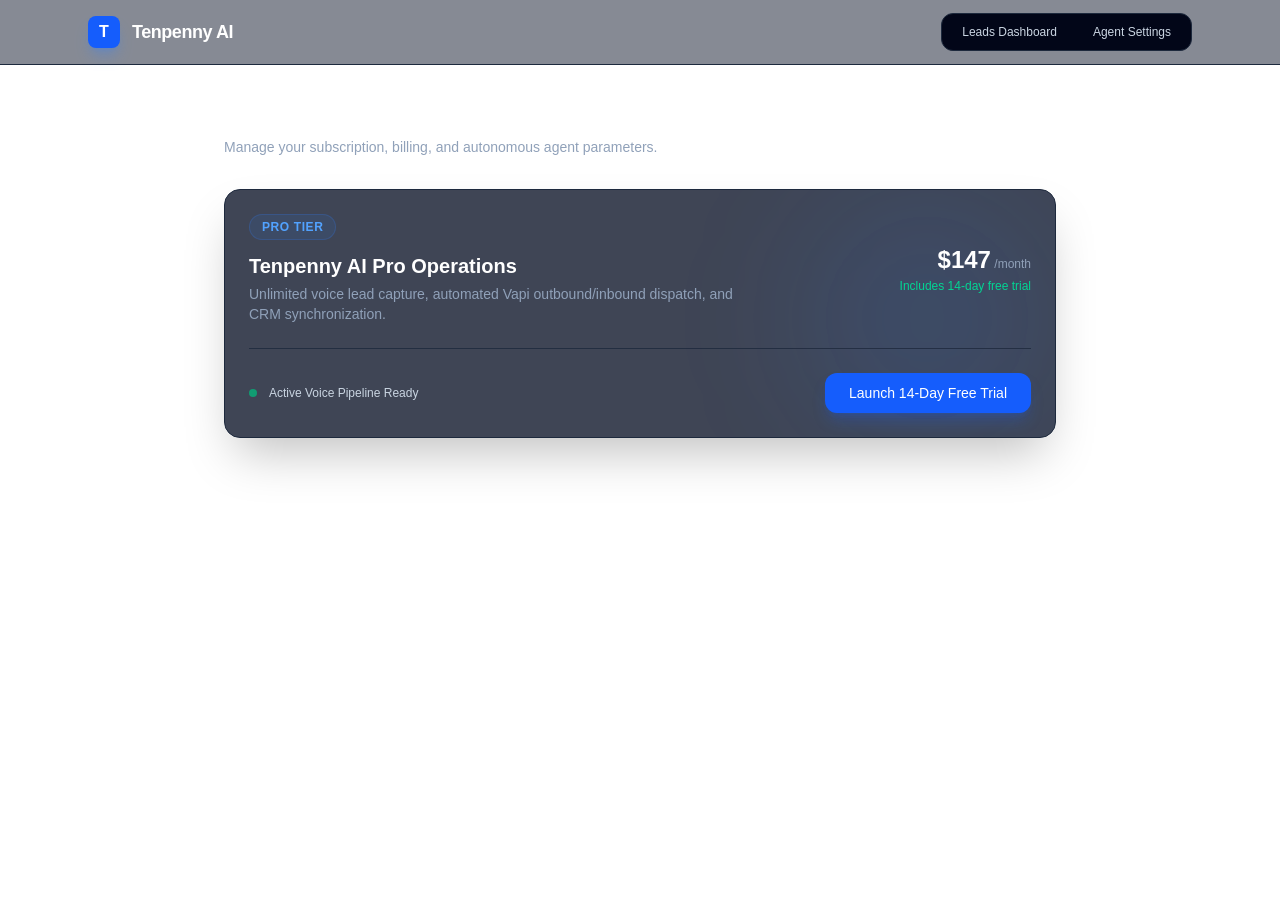
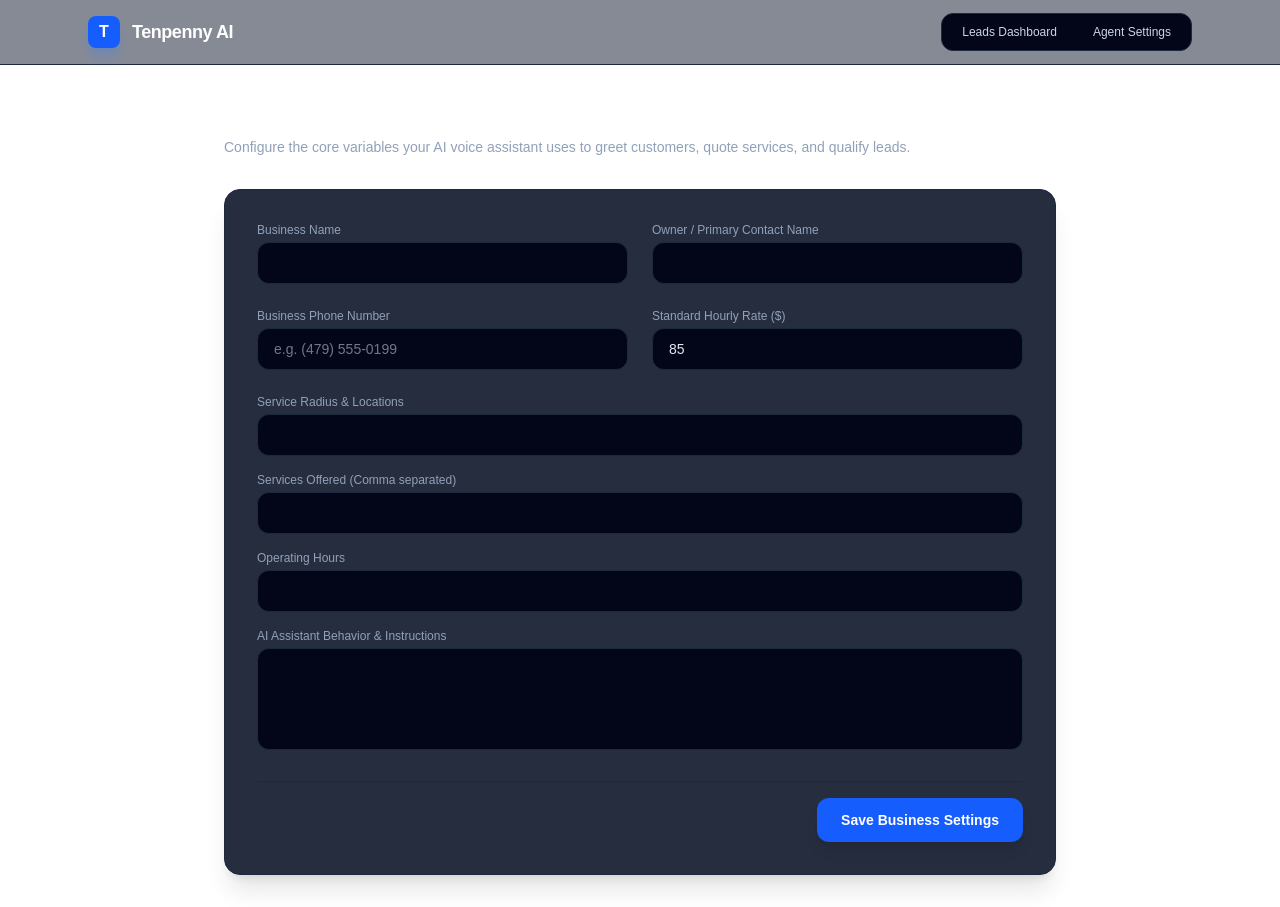
Before and after one commit to Mechro2/tenpenny, a Next.js app: page /settings in a window 1280 px wide. Before the commit the page ends 800 px from the top, so only its background shows below. Built offline with nearby package versions, Linux system fonts and the light colour scheme; no server answers; the database is empty.

Commit message:
Clean and finalize business settings page code

```diff
--- a/src/app/settings/page.tsx
+++ b/src/app/settings/page.tsx
@@ -1,161 +1,183 @@
 'use client';
 
 import { useState, useEffect } from 'react';
-import Link from 'next/link';
+import { createClient } from '@supabase/supabase-js';
+
+const supabase = createClient(
+  process.env.NEXT_PUBLIC_SUPABASE_URL || '',
+  process.env.NEXT_PUBLIC_SUPABASE_ANON_KEY || ''
+);
 
 export default function SettingsPage() {
-  const [loading, setLoading] = useState(false);
-  const [isSubscribed, setIsSubscribed] = useState(false);
+  const [loading, setLoading] = useState(true);
+  const [saving, setSaving] = useState(false);
+  const [success, setSuccess] = useState(false);
+
+  const [settings, setSettings] = useState({
+    business_name: '',
+    owner_name: '',
+    phone_number: '',
+    service_radius: '',
+    services_offered: '',
+    hourly_rate: 85,
+    operating_hours: '',
+    custom_prompt_instructions: '',
+  });
 
   useEffect(() => {
-    // Force immediate success if ?success=true is in the URL
-    const params = new URLSearchParams(window.location.search);
-    if (params.get('success') === 'true') {
-      setIsSubscribed(true);
-      return;
+    fetchSettings();
+  }, []);
+
+  async function fetchSettings() {
+    setLoading(true);
+    const { data, error } = await supabase
+      .from('contractor_settings')
+      .select('*')
+      .eq('contractor_id', 1)
+      .single();
+
+    if (!error && data) {
+      setSettings(data);
+    }
+    setLoading(false);
   }
 
-    // Otherwise check Supabase DB via API route
-    async function checkDb() {
-      try {
-        const res = await fetch('/api/check-subscription?contractorId=1');
-        const data = await res.json();
-        if (data.is_pro) {
-          setIsSubscribed(true);
-        }
-      } catch (err) {
-        console.error('Failed to check subscription:', err);
+  async function handleSave(e: React.FormEvent) {
+    e.preventDefault();
+    setSaving(true);
+    setSuccess(false);
+
+    const { error } = await supabase
+      .from('contractor_settings')
+      .update({
+        ...settings,
+        updated_at: new Date().toISOString(),
+      })
+      .eq('contractor_id', 1);
+
+    setSaving(false);
+    if (!error) {
+      setSuccess(true);
+      setTimeout(() => setSuccess(false), 3000);
+    } else {
+      alert('Error saving settings: ' + error.message);
     }
   }
-    checkDb();
-  }, []);
 
-  const handleUpgrade = async () => {
-    setLoading(true);
-    try {
-      const response = await fetch('/api/stripe/create-checkout', {
-        method: 'POST',
-        headers: { 'Content-Type': 'application/json' },
-        body: JSON.stringify({ contractorId: 1 }),
-      });
-
-      const data = await response.json();
-      if (data.url) {
-        window.location.href = data.url;
-      } else {
-        alert(data.error || 'Failed to open checkout');
-      }
-    } catch (err) {
-      console.error(err);
-      alert('Something went wrong.');
-    } finally {
-      setLoading(false);
-    }
-  };
-
-  // Thank You / Success View
-  if (isSubscribed) {
   return (
-      <div className="p-8 max-w-4xl mx-auto space-y-8 animate-fadeIn">
-        <div className="bg-gradient-to-br from-blue-900/40 via-slate-900 to-slate-950 border border-blue-500/30 rounded-3xl p-8 shadow-2xl relative overflow-hidden">
-          <div className="absolute top-0 right-0 w-96 h-96 bg-blue-500/10 rounded-full blur-3xl pointer-events-none" />
-
-          <div className="flex items-center justify-between mb-4">
-            <div className="inline-flex items-center gap-2 px-3 py-1 rounded-full bg-emerald-500/10 border border-emerald-500/20 text-emerald-400 text-xs font-semibold uppercase tracking-wider">
-              Payment Verified • Trial Active
-            </div>
-            <Link
-              href="/leads"
-              className="bg-blue-600 hover:bg-blue-500 text-white text-xs font-semibold px-4 py-2 rounded-xl transition-all shadow-lg shadow-blue-600/25 flex items-center gap-2"
-            >
-              <span>Go to Leads Dashboard</span>
-              <span>→</span>
-            </Link>
-          </div>
-
-          <h1 className="text-3xl font-bold tracking-tight text-white">Thank You for Subscribing!</h1>
-          <p className="text-slate-300 text-sm mt-2 max-w-xl">
-            Your 14-day free trial for Tenpenny AI Pro Operations is fully active. Your autonomous voice pipelines are armed and ready to capture leads.
+    <div className="p-8 max-w-4xl mx-auto space-y-8">
+      <div>
+        <h1 className="text-3xl font-bold tracking-tight text-white">Business Settings & AI Persona</h1>
+        <p className="text-slate-400 text-sm mt-1">
+          Configure the core variables your AI voice assistant uses to greet customers, quote services, and qualify leads.
         </p>
       </div>
 
-        <div className="bg-slate-900/85 backdrop-blur-xl border border-slate-800 rounded-3xl p-8 shadow-xl space-y-6">
+      {loading ? (
+        <div className="p-12 rounded-2xl bg-slate-900/60 border border-slate-800 text-slate-400 text-sm text-center">
+          Loading settings...
+        </div>
+      ) : (
+        <form onSubmit={handleSave} className="bg-slate-900/90 rounded-2xl border border-slate-800 p-8 space-y-6 shadow-xl">
+          <div className="grid grid-cols-1 md:grid-cols-2 gap-6">
             <div>
-            <h2 className="text-xl font-semibold text-white">Your Unlocked Pro Capabilities</h2>
-            <p className="text-xs text-slate-400 mt-1">Here is what Tenpenny AI is now doing live for your contracting business:</p>
+              <label className="block text-xs font-medium text-slate-400 mb-1">Business Name</label>
+              <input
+                type="text"
+                value={settings.business_name}
+                onChange={(e) => setSettings({ ...settings, business_name: e.target.value })}
+                className="w-full bg-slate-950 border border-slate-800 rounded-xl px-4 py-2.5 text-slate-200 text-sm focus:outline-none focus:border-blue-500"
+              />
             </div>
 
-          <div className="grid grid-cols-1 md:grid-cols-2 gap-6">
-            <div className="p-5 rounded-2xl bg-slate-800/40 border border-slate-700/50 space-y-2">
-              <div className="text-blue-400 font-semibold text-sm">⚡ Instant SMS-to-Callback Routing</div>
-              <p className="text-xs text-slate-400">Missed a call or got an after-hours text? Tenpenny immediately engages the lead via voice to qualify project scope within seconds.</p>
+            <div>
+              <label className="block text-xs font-medium text-slate-400 mb-1">Owner / Primary Contact Name</label>
+              <input
+                type="text"
+                value={settings.owner_name}
+                onChange={(e) => setSettings({ ...settings, owner_name: e.target.value })}
+                className="w-full bg-slate-950 border border-slate-800 rounded-xl px-4 py-2.5 text-slate-200 text-sm focus:outline-none focus:border-blue-500"
+              />
             </div>
 
-            <div className="p-5 rounded-2xl bg-slate-800/40 border border-slate-700/50 space-y-2">
-              <div className="text-blue-400 font-semibold text-sm">🎙️ Vapi Autonomous Voice Dispatch</div>
-              <p className="text-xs text-slate-400">Natural-sounding AI voice agents handle inbound inquiries and outbound follow-ups with professional contractor context.</p>
+            <div>
+              <label className="block text-xs font-medium text-slate-400 mb-1">Business Phone Number</label>
+              <input
+                type="text"
+                value={settings.phone_number || ''}
+                placeholder="e.g. (479) 555-0199"
+                onChange={(e) => setSettings({ ...settings, phone_number: e.target.value })}
+                className="w-full bg-slate-950 border border-slate-800 rounded-xl px-4 py-2.5 text-slate-200 text-sm focus:outline-none focus:border-blue-500"
+              />
             </div>
 
-            <div className="p-5 rounded-2xl bg-slate-800/40 border border-slate-700/50 space-y-2">
-              <div className="text-blue-400 font-semibold text-sm">🛠️ Automated Job-Note Extraction</div>
-              <p className="text-xs text-slate-400">Every conversation automatically parses customer details, addresses, and material requirements straight into your system.</p>
+            <div>
+              <label className="block text-xs font-medium text-slate-400 mb-1">Standard Hourly Rate ($)</label>
+              <input
+                type="number"
+                value={settings.hourly_rate}
+                onChange={(e) => setSettings({ ...settings, hourly_rate: parseFloat(e.target.value) || 0 })}
+                className="w-full bg-slate-950 border border-slate-800 rounded-xl px-4 py-2.5 text-slate-200 text-sm focus:outline-none focus:border-blue-500"
+              />
+            </div>
           </div>
 
-            <div className="p-5 rounded-2xl bg-slate-800/40 border border-slate-700/50 space-y-2">
-              <div className="text-blue-400 font-semibold text-sm">🔒 Secure Real-Time CRM Sync</div>
-              <p className="text-xs text-slate-400">All leads flow directly into your secure dashboard backed by Supabase database validation and Stripe billing security.</p>
+          <div className="space-y-4">
+            <div>
+              <label className="block text-xs font-medium text-slate-400 mb-1">Service Radius & Locations</label>
+              <input
+                type="text"
+                value={settings.service_radius}
+                onChange={(e) => setSettings({ ...settings, service_radius: e.target.value })}
+                className="w-full bg-slate-950 border border-slate-800 rounded-xl px-4 py-2.5 text-slate-200 text-sm focus:outline-none focus:border-blue-500"
+              />
+            </div>
+
+            <div>
+              <label className="block text-xs font-medium text-slate-400 mb-1">Services Offered (Comma separated)</label>
+              <input
+                type="text"
+                value={settings.services_offered}
+                onChange={(e) => setSettings({ ...settings, services_offered: e.target.value })}
+                className="w-full bg-slate-950 border border-slate-800 rounded-xl px-4 py-2.5 text-slate-200 text-sm focus:outline-none focus:border-blue-500"
+              />
+            </div>
+
+            <div>
+              <label className="block text-xs font-medium text-slate-400 mb-1">Operating Hours</label>
+              <input
+                type="text"
+                value={settings.operating_hours}
+                onChange={(e) => setSettings({ ...settings, operating_hours: e.target.value })}
+                className="w-full bg-slate-950 border border-slate-800 rounded-xl px-4 py-2.5 text-slate-200 text-sm focus:outline-none focus:border-blue-500"
+              />
+            </div>
+
+            <div>
+              <label className="block text-xs font-medium text-slate-400 mb-1">AI Assistant Behavior & Instructions</label>
+              <textarea
+                rows={4}
+                value={settings.custom_prompt_instructions}
+                onChange={(e) => setSettings({ ...settings, custom_prompt_instructions: e.target.value })}
+                className="w-full bg-slate-950 border border-slate-800 rounded-xl px-4 py-2.5 text-slate-200 text-sm focus:outline-none focus:border-blue-500 resize-none"
+              />
             </div>
           </div>
+
+          <div className="flex items-center justify-between pt-4 border-t border-slate-800">
+            <span className="text-xs text-emerald-400 font-medium">
+              {success ? '✅ Settings updated successfully!' : ''}
+            </span>
+            <button
+              type="submit"
+              disabled={saving}
+              className="px-6 py-3 bg-blue-600 hover:bg-blue-500 text-white font-semibold text-sm rounded-xl shadow-lg transition-all disabled:opacity-50"
+            >
+              {saving ? 'Saving...' : 'Save Business Settings'}
+            </button>
           </div>
+        </form>
+      )}
     </div>
   );
 }
-
-  // Standard Upgrade View
-  return (
-    <div className="p-8 max-w-4xl mx-auto space-y-8">
-      <div className="flex items-center justify-between">
-        <div>
-          <h1 className="text-3xl font-bold tracking-tight text-white">Account Settings</h1>
-          <p className="text-slate-400 text-sm mt-1">Manage your subscription, billing, and autonomous agent parameters.</p>
-        </div>
-      </div>
-
-      <div className="bg-slate-900/80 backdrop-blur-xl border border-slate-800 rounded-2xl p-6 shadow-2xl relative overflow-hidden">
-        <div className="absolute top-0 right-0 w-64 h-64 bg-blue-500/10 rounded-full blur-3xl pointer-events-none" />
-
-        <div className="flex flex-col md:flex-row md:items-center justify-between gap-6 relative z-10">
-          <div>
-            <div className="inline-flex items-center gap-2 px-3 py-1 rounded-full bg-blue-500/10 border border-blue-500/20 text-blue-400 text-xs font-semibold uppercase tracking-wider mb-3">
-              Pro Tier
-            </div>
-            <h2 className="text-xl font-semibold text-white">Tenpenny AI Pro Operations</h2>
-            <p className="text-slate-400 text-sm mt-1 max-w-lg">
-              Unlimited voice lead capture, automated Vapi outbound/inbound dispatch, and CRM synchronization.
-            </p>
-          </div>
-
-          <div className="text-right flex flex-col items-start md:items-end">
-            <div className="text-2xl font-bold text-white">$147<span className="text-xs font-normal text-slate-400"> /month</span></div>
-            <div className="text-xs text-emerald-400 font-medium mt-0.5">Includes 14-day free trial</div>
-          </div>
-        </div>
-
-        <div className="border-t border-slate-800/80 mt-6 pt-6 flex items-center justify-between flex-wrap gap-4 relative z-10">
-          <div className="flex items-center gap-3 text-xs text-slate-300">
-            <span className="flex h-2 w-2 rounded-full bg-emerald-500 animate-pulse" />
-            Active Voice Pipeline Ready
-          </div>
-
-          <button
-            onClick={handleUpgrade}
-            disabled={loading}
-            className="bg-blue-600 hover:bg-blue-500 active:bg-blue-700 text-white font-medium px-6 py-2.5 rounded-xl text-sm transition-all shadow-lg shadow-blue-600/25 disabled:opacity-50 flex items-center gap-2 cursor-pointer"
-          >
-            {loading ? 'Processing...' : 'Launch 14-Day Free Trial'}
-          </button>
-        </div>
-      </div>
-    </div>
-  );
-}
```
Lines whose indentation alone changed are shown as unchanged.
